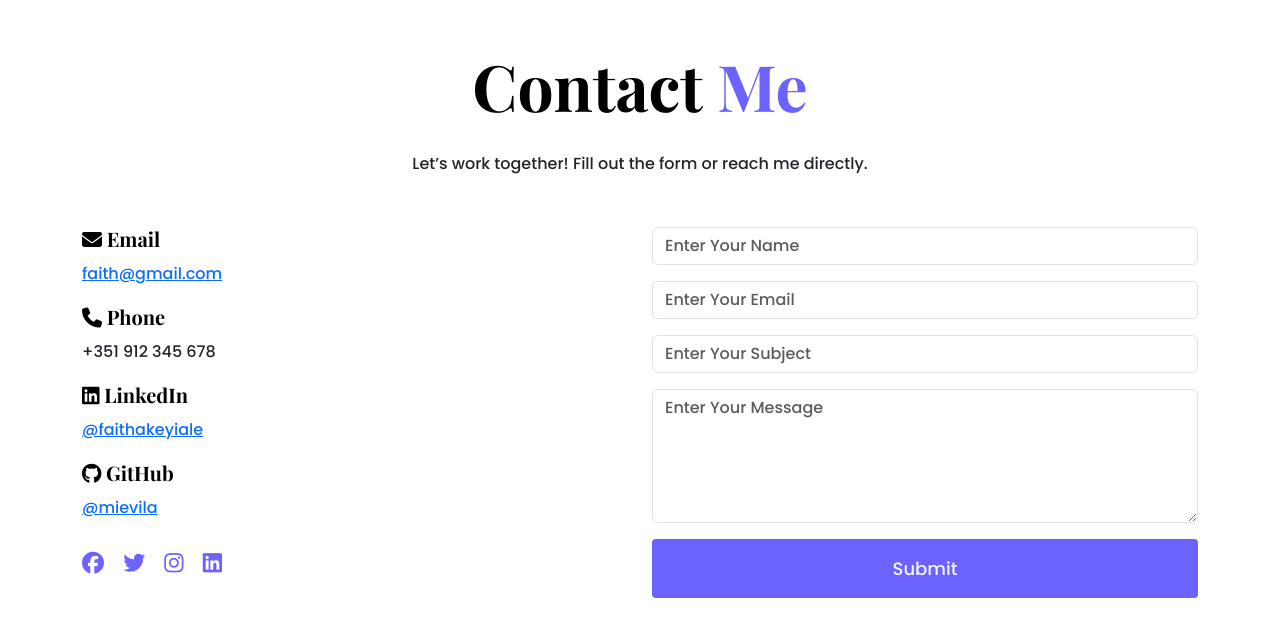
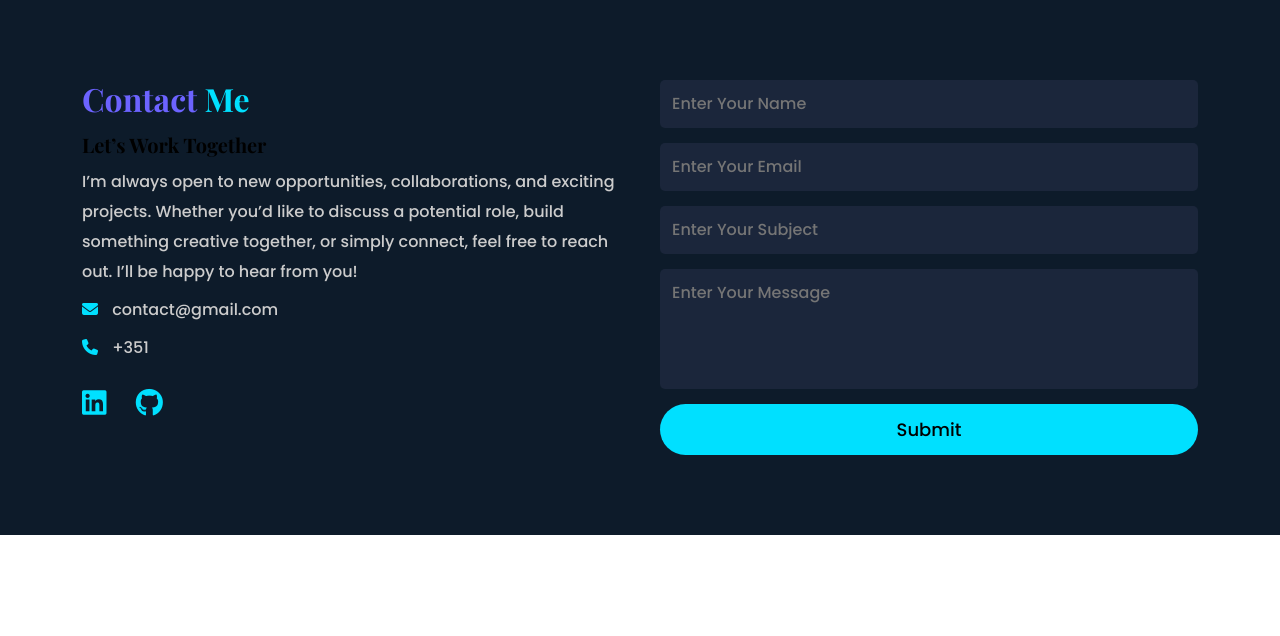
Before and after one commit to mievila/portfolio-project, a plain HTML site: page contact.html in a window 1280 px wide. Drawn offline with nearby package versions, Linux system fonts and the light colour scheme.

Commit message:
Added more css and fixing my contact

```diff
--- a/contact.html
+++ b/contact.html
@@ -19,56 +19,41 @@
 </head>
 
 <body>
+    <section id="contact" class="contact-section">
+        <div class="container contact-container">
 
+            <div class="contact-info">
+                <h2>Contact <span>Me</span></h2>
+                <h3>Let’s Work Together</h3>
+                <p>
+                    I’m always open to new opportunities, collaborations, and exciting projects. Whether you’d like to discuss a potential
+                    role, build something creative together, or simply connect, feel free to reach out. I’ll be happy to hear from you!
+                </p>
 
-        <section id="contact" class="container my-5">
-            <h2 class="text-center mb-4">Contact <span style="color: var(--primary-color);">Me</span></h2>
-            <p class="text-center mb-5">
-                Let’s work together! Fill out the form or reach me directly.
-            </p>
-            <div class="row">
+                <p><i class="fas fa-envelope"></i> contact@gmail.com</p>
+                <p><i class="fas fa-phone"></i> +351</p>
 
-                <div class="col-md-6">
-                    <h5><i class="fa-solid fa-envelope"></i> Email</h5>
-                    <p><a href="mailto:faith@gmail.com">faith@gmail.com</a></p>
-
-                    <h5><i class="fa-solid fa-phone"></i> Phone</h5>
-                    <p>+351 912 345 678</p>
-
-                    <h5><i class="fa-brands fa-linkedin"></i> LinkedIn</h5>
-                    <p><a href="https://www.linkedin.com/in/faithakeyiale" target="_blank">@faithakeyiale</a></p>
-
-                    <h5><i class="fa-brands fa-github"></i> GitHub</h5>
-                    <p><a href="https://github.com/mievila" target="_blank">@mievila</a></p>
-
-                    <div class="social-icons mt-4">
-                        <a href="#"><i class="fa-brands fa-facebook"></i></a>
-                        <a href="#"><i class="fa-brands fa-twitter"></i></a>
-                        <a href="#"><i class="fa-brands fa-instagram"></i></a>
-                        <a href="https://www.linkedin.com/in/faithakeyiale"><i class="fa-brands fa-linkedin"></i></a>
+                <div class="social-links">
+                    <a href="https://www.linkedin.com/in/faithakeyiale" target="_blank"><i class="fab fa-linkedin"></i></a>
+                    <a href="https://github.com/mievila" target="_blank"><i class="fab fa-github"></i></a>
                 </div>
             </div>
 
 
-                <div class="col-md-6">
+            <div class="contact-form">
                 <form>
-                        <div class="mb-3">
-                            <input type="text" class="form-control" placeholder="Enter Your Name" required>
-                        </div>
-                        <div class="mb-3">
-                            <input type="email" class="form-control" placeholder="Enter Your Email" required>
-                        </div>
-                        <div class="mb-3">
-                            <input type="text" class="form-control" placeholder="Enter Your Subject">
-                        </div>
-                        <div class="mb-3">
-                            <textarea class="form-control" rows="5" placeholder="Enter Your Message" required></textarea>
-                        </div>
-                        <button type="submit" class="btn btn-brand w-100">Submit</button>
+                    <input type="text" placeholder="Enter Your Name" required>
+                    <input type="email" placeholder="Enter Your Email" required>
+                    <input type="text" placeholder="Enter Your Subject" required>
+                    <textarea placeholder="Enter Your Message" required></textarea>
+                    <button type="submit" class="btn-submit">Submit</button>
                 </form>
             </div>
         </div>
     </section>
+
+
+
 
 
 
--- a/src/style.css
+++ b/src/style.css
@@ -168,6 +168,117 @@ nav li.active a{
 .social-icons a:hover {
     color: var(--dark-color);
 }
+/* Contact Section */
+.contact-section {
+    padding: 80px 0;
+    background: #0d1b2a;
+    /* deep navy blue */
+    color: #fff;
+}
+
+.contact-container {
+    display: flex;
+    justify-content: space-between;
+    align-items: flex-start;
+    flex-wrap: wrap;
+    gap: 40px;
+}
+
+/* Left Side */
+.contact-info {
+    flex: 1;
+    min-width: 280px;
+}
+
+.contact-info h2 {
+    font-size: 32px;
+    margin-bottom: 15px;
+    color: #6c63ff;
+}
+
+.contact-info h2 span {
+    color: #00e0ff;
+}
+
+.contact-info h3 {
+    font-size: 20px;
+    margin-bottom: 10px;
+}
+
+.contact-info p {
+    margin: 8px 0;
+    font-size: 16px;
+    color: #ccc;
+}
+
+.contact-info i {
+    margin-right: 10px;
+    color: #00e0ff;
+}
+
+.social-links {
+    margin-top: 20px;
+}
+
+.social-links a {
+    display: inline-block;
+    margin-right: 15px;
+    font-size: 28px;
+    color: #6c63ff;
+    transition: all 0.3s ease;
+}
+
+.social-links a:hover {
+    color: #00e0ff;
+    transform: scale(1.2);
+}
+
+/* Right Side Form */
+.contact-form {
+    flex: 1;
+    min-width: 320px;
+}
+
+.contact-form form {
+    display: flex;
+    flex-direction: column;
+    gap: 15px;
+}
+
+.contact-form input,
+.contact-form textarea {
+    width: 100%;
+    padding: 12px;
+    border: none;
+    outline: none;
+    border-radius: 5px;
+    background: #1b263b;
+    color: #fff;
+    font-size: 16px;
+}
+
+.contact-form textarea {
+    resize: none;
+    height: 120px;
+}
+
+.btn-submit {
+    background: #00e0ff;
+    color: #000;
+    border: none;
+    padding: 12px 20px;
+    font-size: 18px;
+    border-radius: 30px;
+    cursor: pointer;
+    transition: all 0.3s ease;
+}
+
+.btn-submit:hover {
+    background: linear-gradient(90deg, #6c63ff, #00e0ff);
+    color: #fff;
+    box-shadow: 0 5px 15px rgba(0, 224, 255, 0.4);
+    transform: translateY(-3px);
+}
 
 footer{
     margin: 60px 0;
```
Lines whose indentation alone changed are shown as unchanged.
